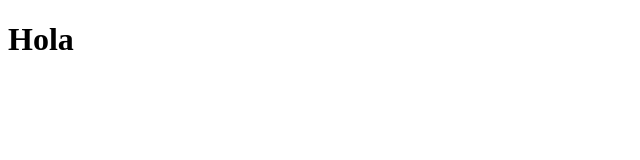
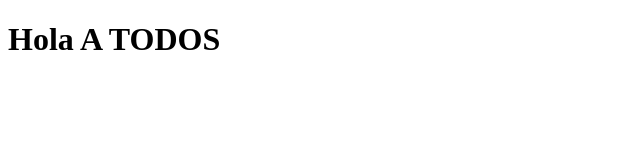
Before and after one commit to SilvyeCG/prueba, a plain HTML site: page index.html in a window 1280 px wide. Shown: the whole page, without its empty margins (0-640 px from the left). Drawn offline with Linux system fonts and the light colour scheme.

Commit message:
Modificamos el index

```diff
--- a/index.html
+++ b/index.html
@@ -7,6 +7,6 @@
     <title>Document</title>
 </head>
 <body>
-    <h1>Hola</h1>
+    <h1>Hola A TODOS</h1>
 </body>
 </html>
```
